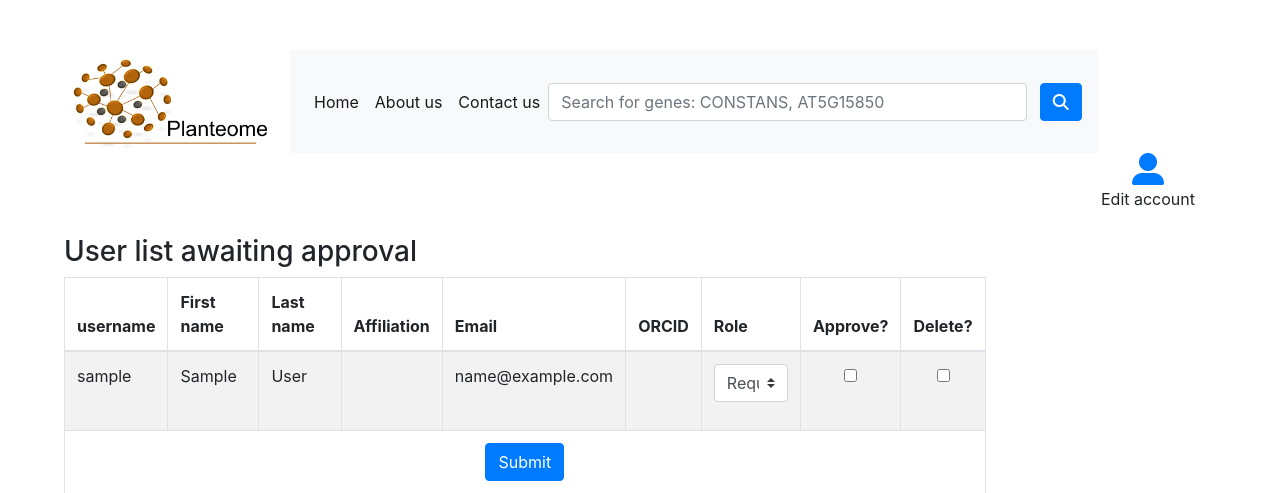
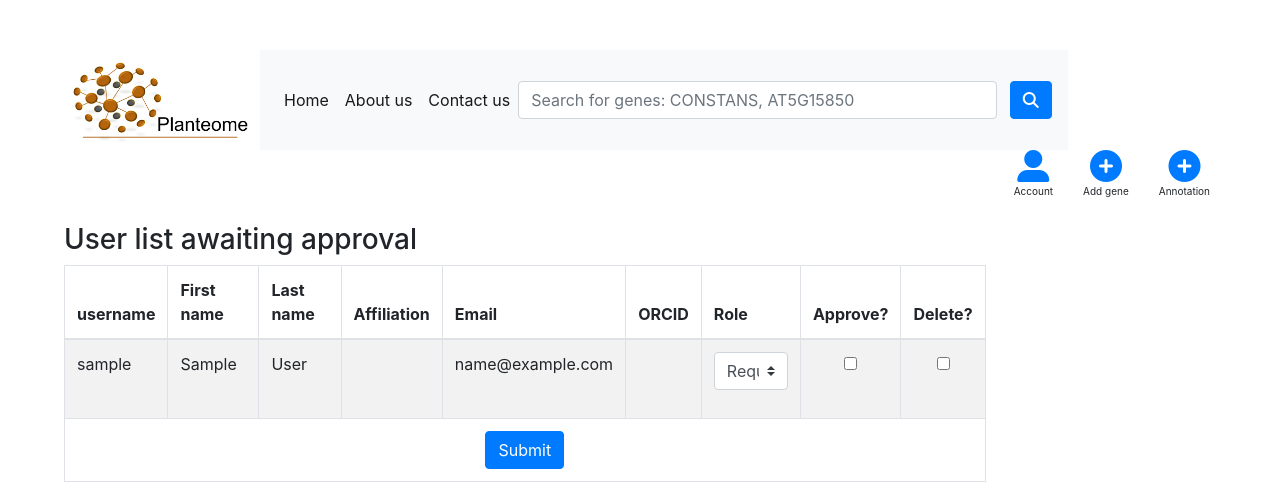
Before and after one commit to Planteome/django_curate, a Django app: page /accounts/approve/ in a window 1280 px wide. Shown: the top 493 px of the page. Run offline with Django 3.2, Linux system fonts and the light colour scheme; the visitor is signed in with stand-in values (Sample User, id 1); data comes from the database, SQL or seed files in the repository; parts of the project's set-up code (start-up, migrations or seed data) failed here and were passed over; some libraries are stand-ins or nearby versions.

Commit message:
Add button to add new genes/annotations. Closes #38. Had to adjust sizing and css to get it to align properly and fit

```diff
--- a/templates/navbar.html
+++ b/templates/navbar.html
@@ -1,12 +1,12 @@
 {% load static %}
 <div class="container" style="width: 100%">
-    <div class="row d-flex">
+    <div class="row d-flex" style="align-items: center">
         <div>
             <a href="/" title="Home" id="logo">
-                <img src="{% static 'images/Planteome_logo1.png' %}" width="200" style="margin-right: 20px">
+                <img src="{% static 'images/Planteome_logo1.png' %}" width="180" style="margin-right: 10px">
             </a>
         </div>
-        <nav class="navbar navbar-expand navbar-light bg-light" role="navigation">
+        <nav class="navbar navbar-expand navbar-light bg-light" role="navigation" style="height: 100px">
             <ul class="navbar-nav mr-auto">
                 <li class="nav-item active">
                     <a class="nav-link" href="/">Home</a>
@@ -25,13 +25,27 @@
                 </div>
             </form>
         </nav>
-        <div class="ml-auto" style="display: flex; justify-content: center; align-items: center">
+        <div class="ml-auto" style="display: inline; justify-content: center; align-items: center">
             {% if request.user.is_authenticated %}
-                <div class="col">
-                    <div style="text-align: center">
-                    <a class="fas fa-2x fa-user-alt" href="{% url 'accounts:edit_user' pk=request.user.pk %}"login button></a>
+                <div class="row">
+                    <div class="col-auto">
+                        <div style="text-align: center">
+                        <a class="fas fa-2x fa-user-alt" href="{% url 'accounts:info' user=request.user %}"login button></a>
+                        </div>
+                        <div style="text-align: center; font-size: x-small">Account</div>
                     </div>
-                    <div style="text-align: center">Edit account</div>
+                    <div class="col-auto">
+                        <div style="text-align: center">
+                        <a class="fas fa-2x fa-plus-circle" href="{% url 'genes:gene_add' %}"gene add button></a>
+                        </div>
+                        <div style="text-align: center; font-size: x-small">Add gene</div>
+                    </div>
+                    <div class="col-auto">
+                        <div style="text-align: center">
+                        <a class="fas fa-2x fa-plus-circle" href="{% url 'annotations:annotation_add' %}"annotation add button></a>
+                        </div>
+                        <div style="text-align: center; font-size: x-small">Annotation</div>
+                    </div>
                 </div>
             {% else %}
                 <div class="col">
```
